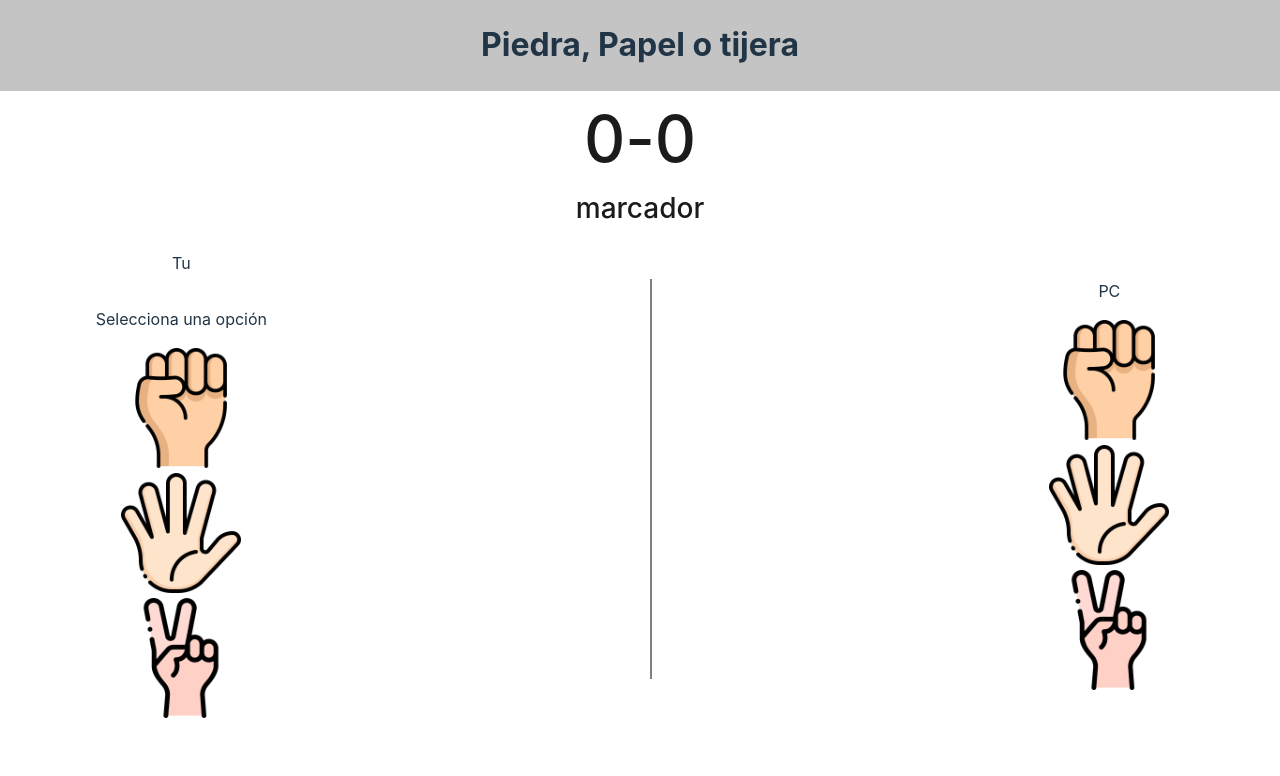
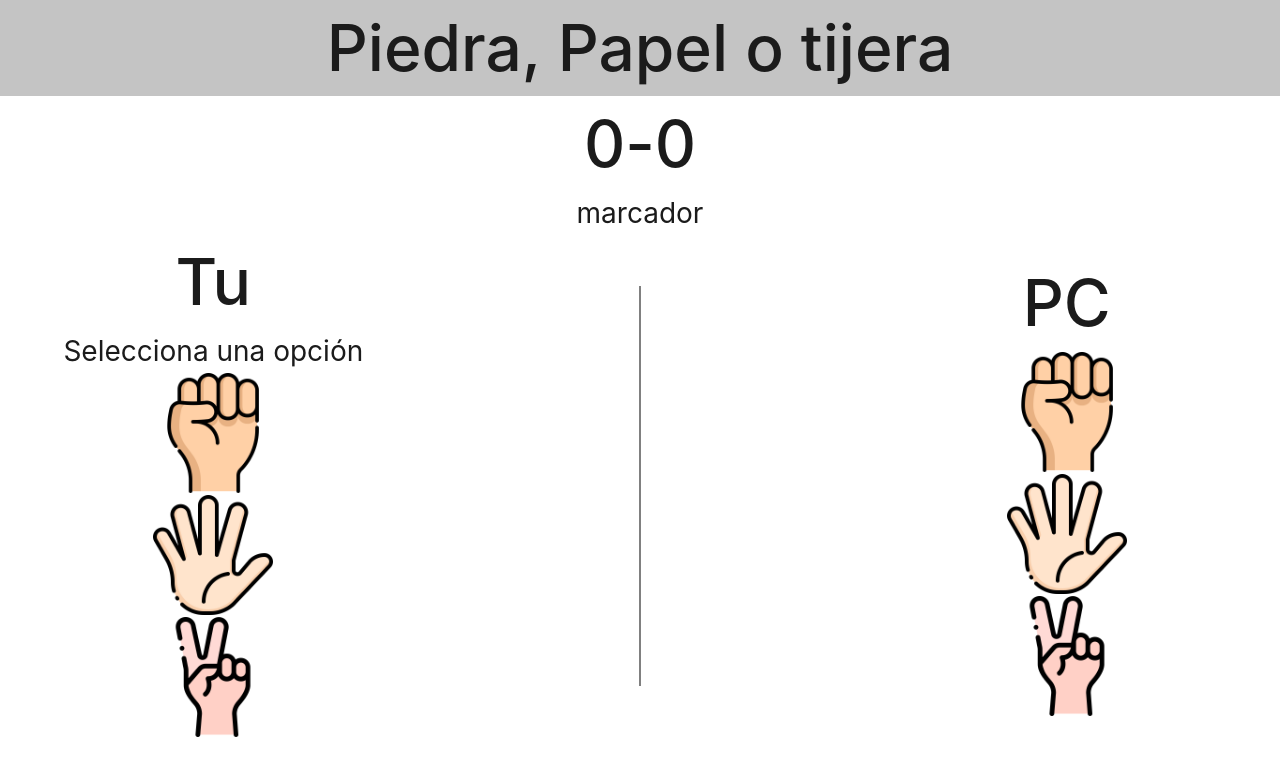
Before and after one commit to Abdiel49/PiedraPapelTijeras, a React (Vite) app: page / in a window 1280 px wide. Shown: the top 776 px of the page. Built offline with nearby package versions, Linux system fonts and the light colour scheme.

Commit message:
fix (flex grow in GameBoard styles)

```diff
--- a/src/components/GameEvents.tsx
+++ b/src/components/GameEvents.tsx
@@ -4,6 +4,7 @@ import ShearsImg from '@assets/peace.png';
 
 import '@styles/gameEvents.style.css';
 import { GameEventsProps } from '@types';
+import Paragraph from './atoms/Paragraph';
 
 
 
@@ -29,7 +30,7 @@ export const GameEvents = (props: GameEventsProps) => {
                     : props.playerSelectedOption === 'papel' ? PaperImg : ShearsImg}
                   alt={props.playerSelectedOption}
                 />
-              <p>{props.playerSelectedOption}</p>
+              <Paragraph value={props.playerSelectedOption} center subTitle />
             </div>
           )}
         </section>
@@ -39,7 +40,7 @@ export const GameEvents = (props: GameEventsProps) => {
 
       {props.showResult && (
         <div>
-          <h3>{gameMessage}</h3>
+          <Paragraph value={gameMessage} center title />
         </div>
       )}
 
@@ -56,7 +57,7 @@ export const GameEvents = (props: GameEventsProps) => {
                     : props.pcSelectedOption === 'papel' ? PaperImg : ShearsImg}
                   alt={props.pcSelectedOption}
                 />
-              <p>{props.pcSelectedOption}</p>
+              <Paragraph value={props.pcSelectedOption} center subTitle />
             </div>
           )}
         </section>
--- a/src/components/Header.tsx
+++ b/src/components/Header.tsx
@@ -1,8 +1,9 @@
 import '@styles/header.style.css';
+import Paragraph from './atoms/Paragraph';
 
 const Header = () => {
   return <header className='header'>
-    <h1>Piedra, Papel o tijera</h1>
+    <Paragraph value={'Piedra, Papel o tijera'} center title />
   </header>;
 };
 
--- a/src/components/PlayerBoard.tsx
+++ b/src/components/PlayerBoard.tsx
@@ -7,6 +7,7 @@ import { options } from '@assets/game/game';
 
 import { Option, PlayerBoardProps } from '@types';
 import '@styles/playerBoard.style.css';
+import Paragraph from './atoms/Paragraph';
 
 
 export const PlayerBoard = (props: PlayerBoardProps) => {
@@ -21,10 +22,11 @@ export const PlayerBoard = (props: PlayerBoardProps) => {
 
   return (
     <section className={`${player === 'PC' ? 'player-board_reverse' : 'player-board'}`}>
-      <section>
       <div className='player-board_options'>
-          <p>{player}</p>
-          {props.player === 'self' && <p>Selecciona una opción</p>}
+        <Paragraph value={player} title center/>
+        {props.player === 'self' && (
+          <Paragraph value={'Selecciona una opción'} subTitle center/>
+        )}
         {options.map((option, index) => (
           <button
             key={index}
@@ -43,6 +45,5 @@ export const PlayerBoard = (props: PlayerBoardProps) => {
         ))}
       </div>
     </section>
-    </section>
   )
 }
--- a/src/components/atoms/Paragraph.tsx
+++ b/src/components/atoms/Paragraph.tsx
@@ -7,10 +7,11 @@ export interface ParagraphPros {
   body?: boolean;
   className?: string;
   bold?: boolean
+  center?: boolean;
 }
 
 const Paragraph = (props: ParagraphPros) => {
-  const style = `paragraph ${props.title && "paragraph_title"} ${props.subTitle && 'paragraph_sub_title'} ${props.body && 'paragraph_body'}`;
+  const style = `paragraph ${props.title && "paragraph_title"} ${props.subTitle && 'paragraph_sub_title'} ${props.center && 'paragraph_center'} ${props.body && 'paragraph_body'}`;
 
   return <p className={style}>{props.value}</p>;
 };
--- a/src/index.css
+++ b/src/index.css
@@ -23,9 +23,10 @@ body {
 
 .main-board-game {
   display: flex;
+  position: relative;
   flex-direction: row;
   align-items: center;
-  justify-content: space-between;
+  justify-content: space-around;
 }
 
 @media (prefers-color-scheme: light) {
--- a/src/styles/gameEvents.style.css
+++ b/src/styles/gameEvents.style.css
@@ -2,7 +2,8 @@
   display: flex;
   height: 500px;
   flex-direction: row;
-  flex-grow: 3;
+  flex-grow: 1;
+  max-width: 33%;
   align-items: center;
   justify-content: space-evenly;
 }
--- a/src/styles/paragraph.style.css
+++ b/src/styles/paragraph.style.css
@@ -7,7 +7,6 @@
 
   color-scheme: light dark;
   color: rgb(27, 27, 27);
-  /* background-color: #242424; */
   font-size: medium;
 }
 
@@ -22,11 +21,15 @@
 
 .paragraph_sub_title {
   font-size: 28px;
-  font-weight: 500;
+  font-weight: 400;
 }
 
 .paragraph_body {
   font-size: 24px;
+}
+
+.paragraph_center {
+  text-align: center;
 }
 
 @media (prefers-color-scheme: light) {
--- a/src/styles/playerBoard.style.css
+++ b/src/styles/playerBoard.style.css
@@ -4,6 +4,7 @@
   justify-content: space-around;
   align-items: center;
   flex-grow: 1;
+  max-width: 33%;
 }
 
 .player-board_reverse {
@@ -12,6 +13,7 @@
   justify-content: space-around;
   align-items: center;
   flex-grow: 1;
+  max-width: 33%;
 }
 
 .player-board_options {
@@ -23,6 +25,8 @@
 }
 
 .player-board_option-card {
+  display: flex;
+  flex-direction: column;
   width: 150px;
   max-height: 150px;
   justify-content: center;
```
Lines whose indentation alone changed are shown as unchanged.
